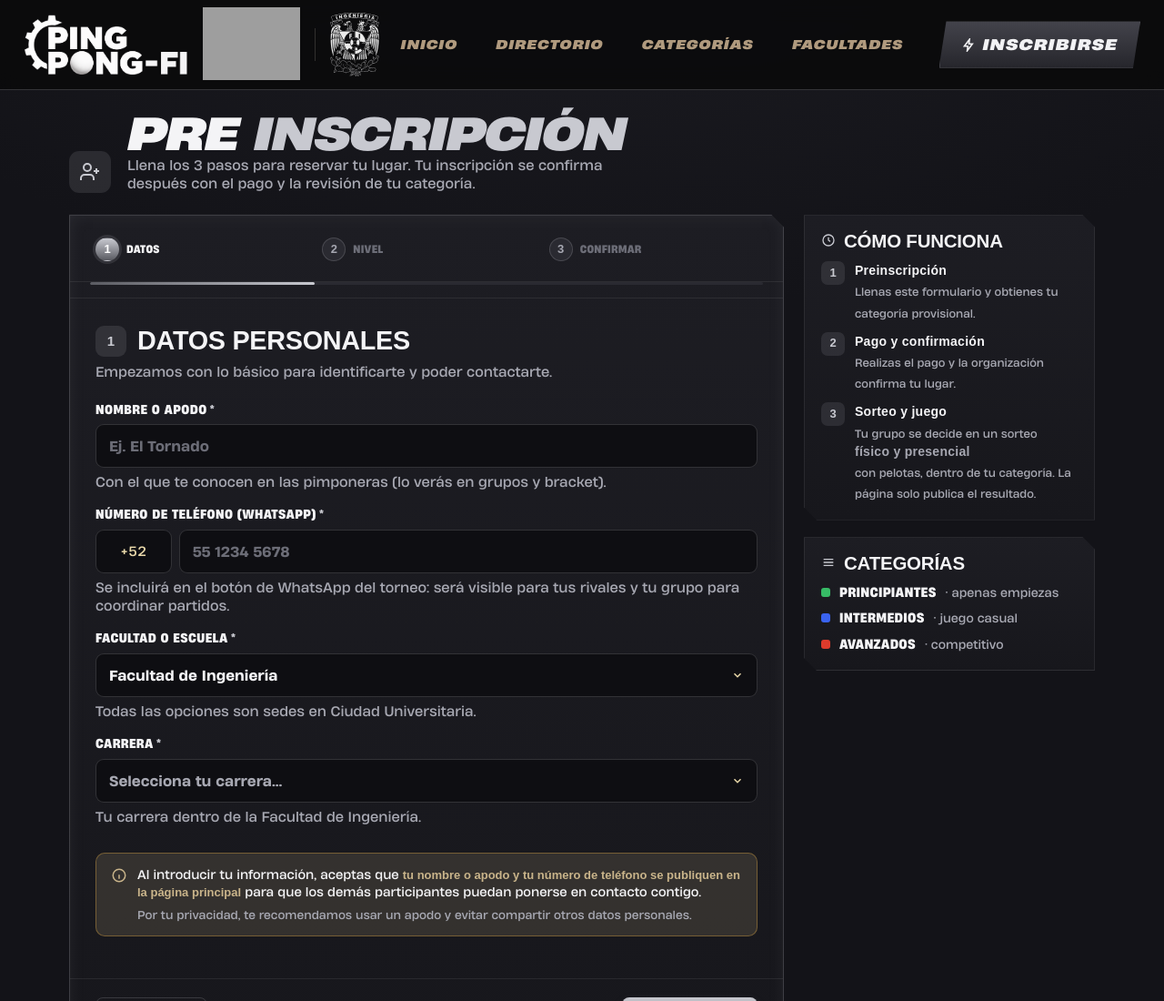
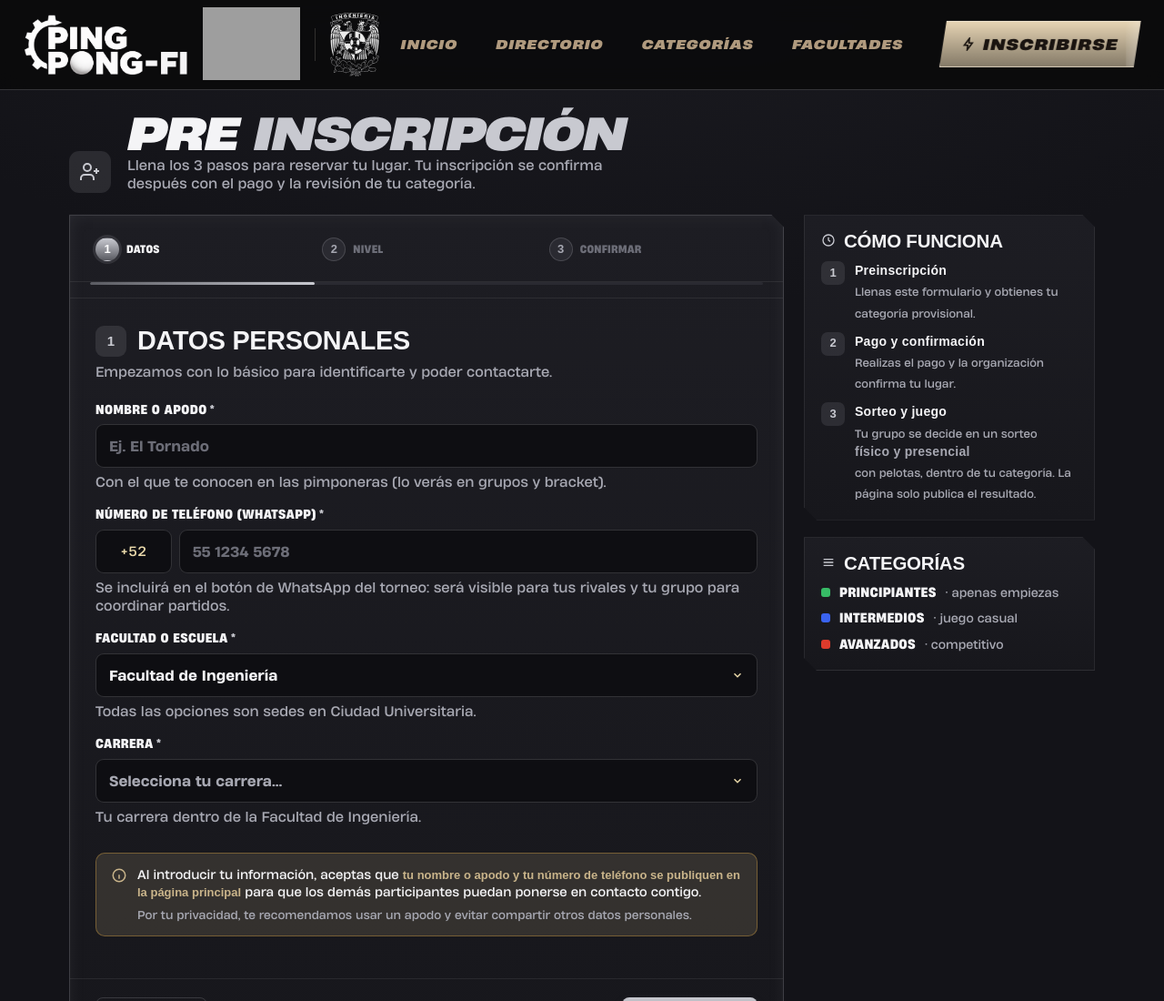
Before and after one commit to Demian9524/PingPongFI, a website: page Registro.html in a window 1280 px wide. Shown: the top 1100 px of the page at 91% size. Drawn offline with nearby package versions, Linux system fonts and the light colour scheme; grey boxes are pictures that could not be loaded; a web font is replaced by a local one.

Commit message:
Add files via upload

```diff
--- a/css/navbar-fi.css
+++ b/css/navbar-fi.css
@@ -40,8 +40,19 @@ html body .fi-nav .socials a:hover{color:var(--fi-red2)}
 html body .fi-nav .btn{font-family:var(--fi-disp);font-weight:800;font-size:16px;letter-spacing:0.07em;text-transform:uppercase;
   padding:13px 24px;display:inline-flex;align-items:center;gap:8px;transition:.15s var(--fi-cut);border-radius:0;min-height:0;
   clip-path:polygon(8px 0,100% 0,calc(100% - 8px) 100%,0 100%)}
-html body .fi-nav .btn-gray{background:linear-gradient(180deg,#43434b,#26262c);color:#f2f2f4;border:1px solid rgba(255,255,255,0.12);box-shadow:0 6px 18px -7px rgba(0,0,0,0.6)}
-html body .fi-nav .btn-gray:hover{filter:brightness(1.14)}
+html body .fi-nav .btn-gray{background:linear-gradient(180deg,#e6d4b4,color-mix(in srgb,#e6d4b4 58%,#000));color:#1a1410;
+  border:1px solid color-mix(in srgb,#e6d4b4 65%,#fff 35%);box-shadow:0 6px 18px -7px rgba(0,0,0,0.6);
+  position:relative;overflow:hidden;--fi-reg-glow:color-mix(in srgb,#e6d4b4 55%,transparent);
+  animation:fiRegPulse 2.6s ease-in-out infinite,fiRegNudge 2.4s ease-in-out infinite}
+html body .fi-nav .btn-gray::after{content:'';position:absolute;top:0;bottom:0;left:-42%;width:34%;pointer-events:none;
+  background:linear-gradient(100deg,transparent,rgba(255,255,255,0.55),transparent);
+  animation:fiRegShine 3.6s ease-in-out infinite}
+@keyframes fiRegShine{0%{left:-42%}55%,100%{left:122%}}
+@keyframes fiRegPulse{0%,100%{box-shadow:0 6px 18px -7px rgba(0,0,0,0.6),0 0 0 0 var(--fi-reg-glow)}
+  58%{box-shadow:0 6px 20px -6px rgba(0,0,0,0.6),0 0 0 10px transparent}}
+@keyframes fiRegNudge{0%,100%{transform:translateY(0) scale(1)}50%{transform:translateY(-1.5px) scale(1.025)}}
+html body .fi-nav .btn-gray:hover{filter:brightness(1.06);animation-play-state:paused}
+@media(prefers-reduced-motion:reduce){html body .fi-nav .btn-gray,html body .fi-nav .btn-gray::after{animation:none}}
 
 /* ── HAMBURGUESA + MENÚ MÓVIL ─────────────────────────────────────────── */
 html body .fi-nav .hamburger{display:none;width:38px;height:38px;border-radius:7px;flex:0 0 auto;min-width:0;min-height:0;
```
